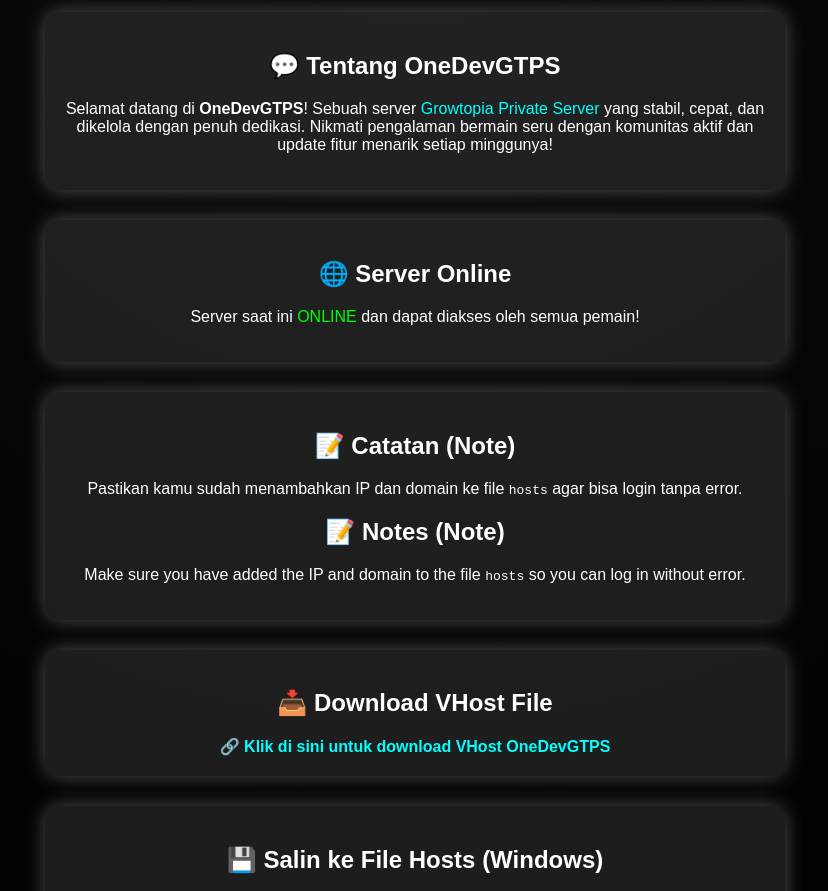
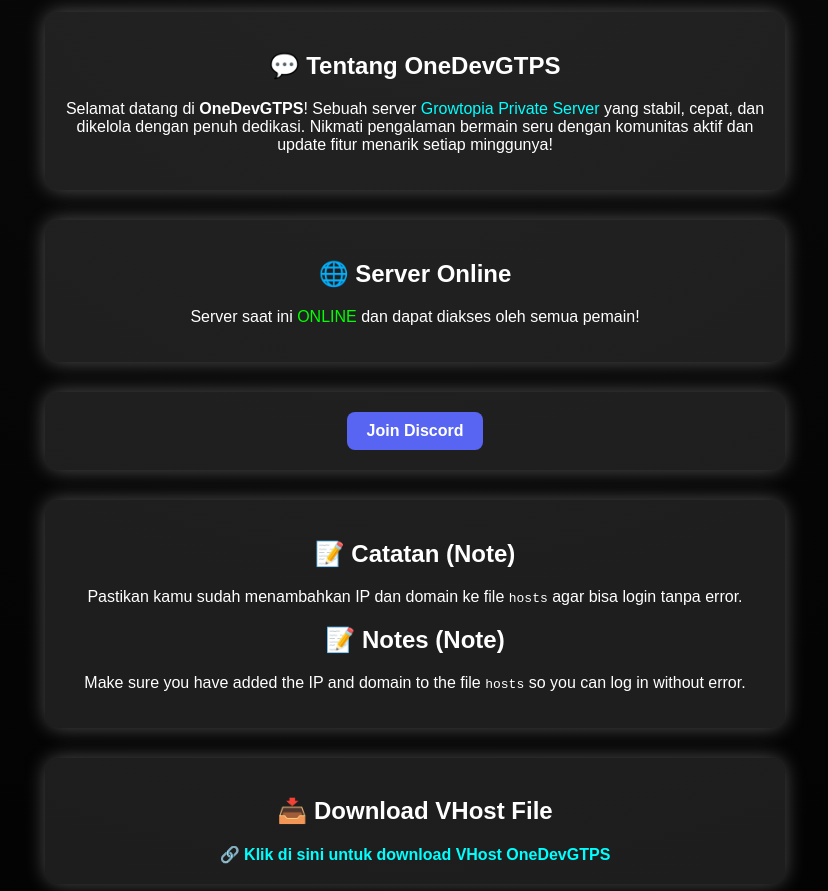
Before and after one commit to MINGYUknet/OneDevGTPS, a plain HTML site: page index.html in a window 1280 px wide. Shown: the part 158-1049 px from the top of the page, without its empty margins (225-1053 px from the left). Drawn offline with Linux system fonts and the light colour scheme.

Commit message:
Update index.html

```diff
--- a/index.html
+++ b/index.html
@@ -89,6 +89,12 @@
   </div>
 
   <div class="card">
+    <a href="https://discord.gg/your-invite-code" target="_blank" style="display:inline-block; padding:10px 20px; background-color:#5865F2; color:white; border-radius:8px; text-decoration:none; font-weight:bold;">
+  Join Discord
+    </a>
+  </div>
+
+  <div class="card">
     <h2>📝 Catatan (Note)</h2>
     <p>Pastikan kamu sudah menambahkan IP dan domain ke file <code>hosts</code> agar bisa login tanpa error.</p>
     <h2>📝 Notes (Note)</h2>
```
